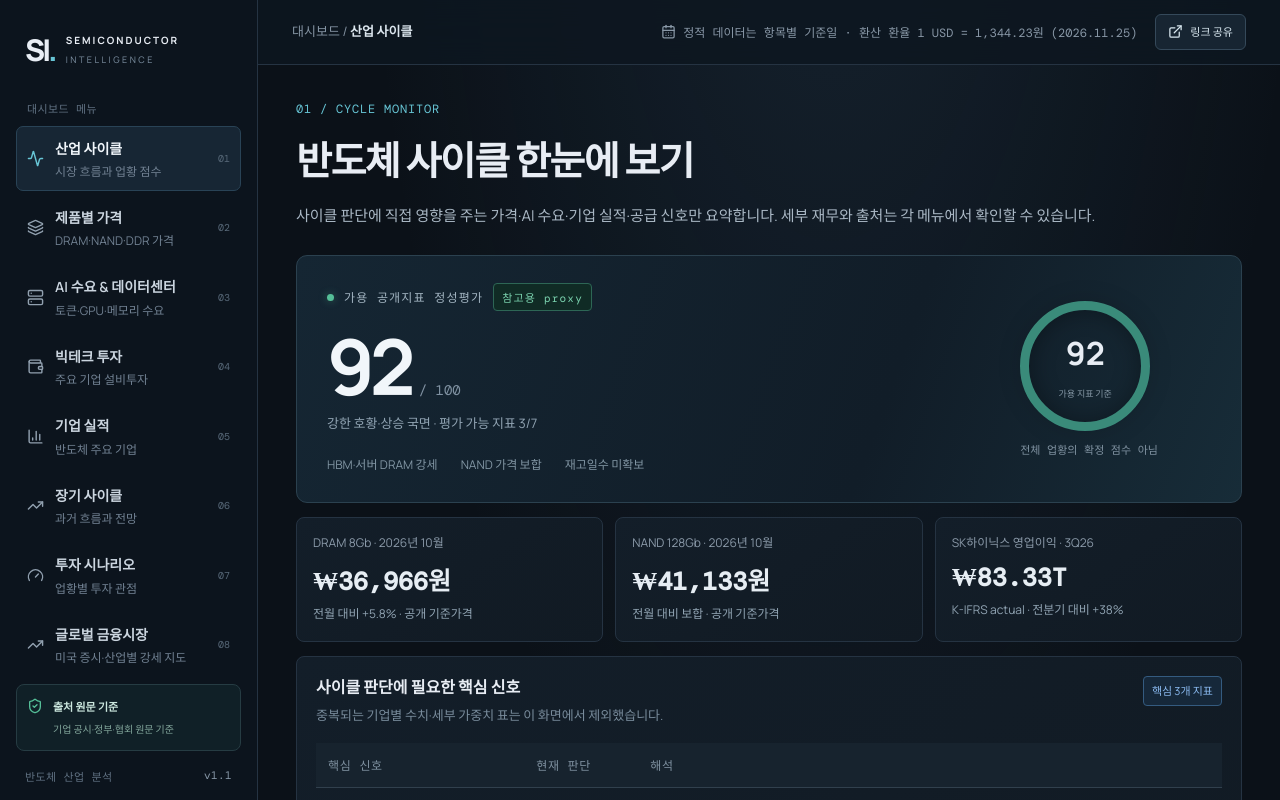
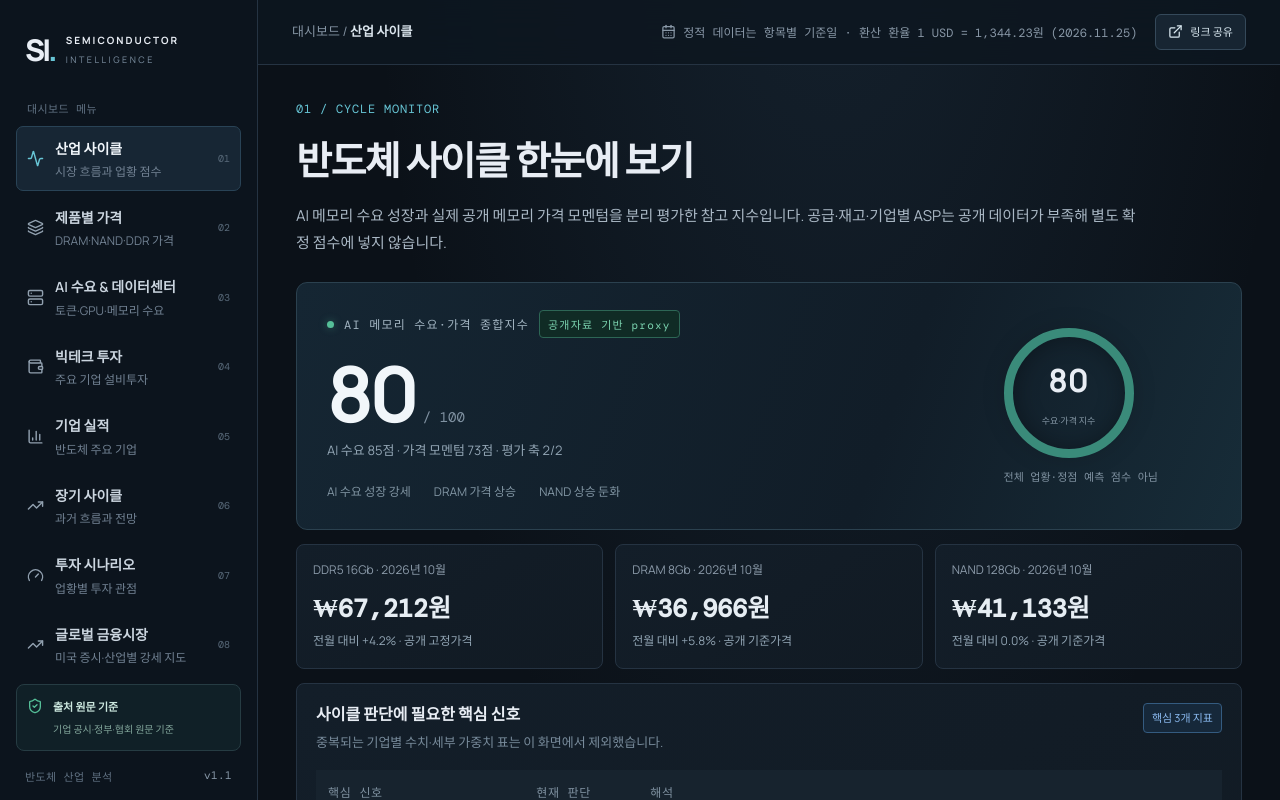
Before and after one commit to chs03220322-creator/semiconductor-intelligence, a React (Vite) app: page / in a window 1280 px wide. Shown: the top 800 px of the page. Built offline with nearby package versions, Linux system fonts and the light colour scheme.

Commit message:
Rework AI memory demand and pricing score methodology

```diff
--- a/src/App.tsx
+++ b/src/App.tsx
@@ -129,18 +129,35 @@ const supplierCapex=[
   {company:'Micron',period:'FY2026 Q4',quarter:'$10.77B',ytd:'$27.37B',definition:'Net CAPEX; FY2026 누계'}
 ];
 const FX_USDKRW=1344.23; // 2026-11-25 reference mid-market rate
-const memorySignals=[
-  {id:'server',name:'Server DDR5',baseWeight:25,score:93,direction:'상승 · 강한 수요',basis:'SK hynix 3Q26는 server DDR5 판매가 크게 늘었다고 공시했고, 삼성은 서버 수요가 전 응용처 가격을 끌어올렸다고 설명. 정부 공개 범용 DRAM 16Gb 기준가격은 Jun $40.0 → Sep $48.0, DRAM 8Gb는 Jul $24.0 → Oct $27.5(+5.8% MoM). 이 가격은 서버 전용 ASP가 아닌 범용 proxy.'},
-  {id:'pc',name:'PC DDR5',baseWeight:10,score:null,direction:'정량 미확보',basis:'PC 전용 DDR5 계약 ASP·출하량의 공개 시계열 미확보. 범용 DRAM 기준가격을 PC DDR5 가격으로 대체하지 않음.'},
-  {id:'ddr4',name:'DDR4',baseWeight:5,score:null,direction:'정량 미확보',basis:'DDR4 전용 고정거래가격·계약 ASP 시계열 미확보. DRAM 8Gb/16Gb 범용 지표를 DDR4 가격으로 간주하지 않음.'},
-  {id:'hbm',name:'HBM',baseWeight:25,score:98,direction:'초강세',basis:'SK hynix 3Q26 HBM4 출하 본격화, 4Q26 HBM4가 HBM3E를 출하량·매출에서 넘어 주력 제품이 될 전망, 2027~2028 생산능력의 50% 이상 장기계약 확보. IEA는 HBM 부족이 적어도 2027년 말까지 지속될 수 있다고 평가.'},
-  {id:'nand',name:'NAND',baseWeight:15,score:80,direction:'가격 보합',basis:'NAND 128Gb 정부 공개 기준가격은 Sep~Oct $30.6으로 보합. 가격 흐름과 기업의 NAND 사업·수요 관련 공식 코멘트만 참고하며 수출액은 점수 산정에서 제외.'},
-  {id:'inventory',name:'재고',baseWeight:10,score:null,direction:'재고일수 미확보',basis:'업체별 총 재고 잔액은 재무제표에 공개되나 DRAM/NAND 제품별·고객별 동일 기준 재고일수 시계열은 미확보. 점수에서 제외.'},
-  {id:'asp',name:'삼성·하이닉스 ASP',baseWeight:10,score:null,direction:'정성적 상승 신호 · 수치 미공개',basis:'삼성·SK의 제품별·회사별 ASP 증감률은 미공개. 분기 매출에는 가격·bit 출하·제품 믹스가 함께 반영되므로 ASP를 매출에서 역산하지 않음.'}
-];
-const scoreable=memorySignals.filter(x=>x.score!==null);
-const scoredBaseWeight=scoreable.reduce((s,x)=>s+x.baseWeight,0);
-const cycleScore=Math.round(scoreable.reduce((s,x)=>s+(x.score as number)*x.baseWeight,0)/scoredBaseWeight);
+// AI 메모리 사이클 점수: 공개 전망의 성장률과 실제 공개가격의 모멘텀을 분리해 계산
+const clampScore=(v:number)=>Math.max(0,Math.min(100,v));
+const growthPct=(start:number,end:number,years:number)=>(Math.pow(end/start,1/years)-1)*100;
+const growthScore=(cagr:number)=>clampScore(50+cagr*1.1);
+const priceMomentum=(values:number[])=>{
+ const avgMonthly=(Math.pow(values[values.length-1]/values[0],1/(values.length-1))-1)*100;
+ const latestMonthly=(values[values.length-1]/values[values.length-2]-1)*100;
+ return {avgMonthly,latestMonthly,score:clampScore(50+(avgMonthly*0.6+latestMonthly*0.4)*5.5)};
+};
+// AI 수요 축: wafer 투입량(학습+추론), Server DRAM bit, AI 서버 출하 전망
+const aiDramWaferCagr=growthPct(180+90,800+700,5);
+const aiNandWaferCagr=growthPct(20+72,29+197,5);
+const serverDramBitCagr=growthPct(164,269,2);
+const aiServerShipmentGrowth=30;
+const aiDemandScore=Math.round(
+ growthScore(aiDramWaferCagr)*0.35+
+ growthScore(aiNandWaferCagr)*0.15+
+ growthScore(serverDramBitCagr)*0.30+
+ growthScore(aiServerShipmentGrowth)*0.20
+);
+// 가격 축: DRAM 계열 80%, NAND 20%. 평균 월간 상승률 60% + 최신 월 상승률 40%
+const ddr5Momentum=priceMomentum([40,45,46.5,48,50]);
+const dram16Momentum=priceMomentum([40,45,46.5,48]);
+const dram8Momentum=priceMomentum([24,25,26,27.5]);
+const nandMomentum=priceMomentum([28.8,30.1,30.5,30.6,30.6]);
+const dramPriceScore=ddr5Momentum.score*0.40+dram16Momentum.score*0.35+dram8Momentum.score*0.25;
+const priceMomentumScore=Math.round(dramPriceScore*0.80+nandMomentum.score*0.20);
+// 수요가 가격보다 선행한다는 점을 반영하되, 가격이 확인되지 않은 수요만으로 과대평가하지 않도록 60:40
+const cycleScore=Math.round(aiDemandScore*0.60+priceMomentumScore*0.40);
 
 function Pill({children,tone='muted'}:{children:any;tone?:'muted'|'green'|'amber'|'blue'}){return <span className={'pill '+tone}>{children}</span>}
 function Title({eyebrow,title,desc}:{eyebrow:string;title:string;desc:string}){return <div className="section-title"><div className="eyebrow">{eyebrow}</div><h1>{title}</h1><p>{desc}</p></div>}
@@ -266,12 +283,12 @@ function TrendPanel({title,series,quarterHeaders,quarterRows,note,source}:{title
 function Overview({period,setPeriod}:{period:Period;setPeriod:(p:Period)=>void}){
  const data=period==='3Y'?market.slice(-3):period==='5Y'?market.slice(-5):market;
  return <>
-  <Title eyebrow="01 / CYCLE MONITOR" title="반도체 사이클 한눈에 보기" desc="사이클 판단에 직접 영향을 주는 가격·AI 수요·기업 실적·공급 신호만 요약합니다. 세부 재무와 출처는 각 메뉴에서 확인할 수 있습니다."/>
-  <div className="hero-score"><div className="score-main"><div className="score-label"><span className="live-dot"/> 가용 공개지표 정성평가 <Pill tone="green">참고용 proxy</Pill></div><div className="score-number">{cycleScore}<small>/ 100</small></div><p>강한 호황·상승 국면 · 평가 가능 지표 {scoreable.length}/{memorySignals.length}</p><div className="score-foot"><span>HBM·서버 DRAM 강세</span><span>NAND 가격 보합</span><span>재고일수 미확보</span></div></div><div className="score-gauge"><div className="gauge-ring"><div><strong>{cycleScore}</strong><span>가용 지표 기준</span></div></div><small>전체 업황의 확정 점수 아님</small></div></div>
+  <Title eyebrow="01 / CYCLE MONITOR" title="반도체 사이클 한눈에 보기" desc="AI 메모리 수요 성장과 실제 공개 메모리 가격 모멘텀을 분리 평가한 참고 지수입니다. 공급·재고·기업별 ASP는 공개 데이터가 부족해 별도 확정 점수에 넣지 않습니다."/>
+  <div className="hero-score"><div className="score-main"><div className="score-label"><span className="live-dot"/> AI 메모리 수요·가격 종합지수 <Pill tone="green">공개자료 기반 proxy</Pill></div><div className="score-number">{cycleScore}<small>/ 100</small></div><p>AI 수요 {aiDemandScore}점 · 가격 모멘텀 {priceMomentumScore}점 · 평가 축 2/2</p><div className="score-foot"><span>AI 수요 성장 강세</span><span>DRAM 가격 상승</span><span>NAND 상승 둔화</span></div></div><div className="score-gauge"><div className="gauge-ring"><div><strong>{cycleScore}</strong><span>수요·가격 지수</span></div></div><small>전체 업황·정점 예측 점수 아님</small></div></div>
   <div className="stats-grid three">
+   <Stat label="DDR5 16Gb · 2026년 10월" value="$50.0" sub="전월 대비 +4.2% · 공개 고정가격"/>
    <Stat label="DRAM 8Gb · 2026년 10월" value="$27.5" sub="전월 대비 +5.8% · 공개 기준가격"/>
-   <Stat label="NAND 128Gb · 2026년 10월" value="$30.6" sub="전월 대비 보합 · 공개 기준가격"/>
-   <Stat label="SK하이닉스 영업이익 · 3Q26" value="₩83.33T" sub="K-IFRS actual · 전분기 대비 +38%"/>
+   <Stat label="NAND 128Gb · 2026년 10월" value="$30.6" sub="전월 대비 0.0% · 공개 기준가격"/>
   </div>
   <div className="panel"><div className="panel-head"><div><h3>사이클 판단에 필요한 핵심 신호</h3><p>중복되는 기업별 수치·세부 가중치 표는 이 화면에서 제외했습니다.</p></div><Pill tone="blue">핵심 3개 지표</Pill></div>
    <Table headers={['핵심 신호','현재 판단','해석']} rows={[
@@ -280,7 +297,7 @@ function Overview({period,setPeriod}:{period:Period;setPeriod:(p:Period)=>void})
     ['NAND 가격','보합','NAND 128Gb 공개 기준가격은 9~10월 $30.6으로 횡보'],
     ['공급·재고','주의 관찰','증설 계획은 확인되나 제품별 재고일수·bit 공급량은 동일 기준 미확보']
    ]}/>
-   <Notice>{cycleScore}점은 현재 정량 점수를 확보한 Server DDR5·HBM·NAND 3개 지표의 가중 평균 참고값입니다. 전체 {memorySignals.length}개 지표 중 {memorySignals.length-scoreable.length}개가 미확보이므로 전체 업황 점수로 해석하거나 사이클 정점·하락 시점을 단정하지 않습니다.</Notice>
+   <Notice>기존 92점은 Server DDR5(93)·HBM(98)·NAND(80)만 가중 평균한 값으로 산술은 맞지만, AI 서버 출하·wafer·bit 수요 성장과 월별 가격 모멘텀을 직접 계산하지 않은 제한적 점수였습니다. 새 지수는 AI 수요 60%(DRAM wafer CAGR 35%, NAND wafer CAGR 15%, Server DRAM bit CAGR 30%, AI 서버 출하 성장 20%)와 가격 40%(DRAM 80%, NAND 20%)로 재산정합니다. 현재는 수요 ${aiDemandScore}점, 가격 ${priceMomentumScore}점, 종합 ${cycleScore}점입니다. 공급·재고·회사별 ASP는 비교 가능한 공개 시계열이 없어 제외했으므로 전체 업황 확정 점수로 보지 않습니다.</Notice>
   </div>
   <div className="period-bar"><div><b>글로벌 반도체 시장 규모</b><span>장기 사이클 확인용 · SIA 연간 actual</span></div><div className="segmented">{(['3Y','5Y','6Y'] as Period[]).map(p=><button className={period===p?'active':''} onClick={()=>setPeriod(p)} key={p}>{p}</button>)}</div></div>
   <div className="panel"><LineChart data={data} keyName="value" label="Global semiconductor sales · USD bn" height={190}/><Table headers={['연도','시장 매출','전년 대비']} rows={data.map((x)=>{const i=market.findIndex(m=>m.year===x.year);const previous=i>0?market[i-1]:null;return [x.year,'$'+x.value.toFixed(1)+'B',previous?((x.value/previous.value-1)*100).toFixed(1)+'%':'—'];})}/><Sources items={['SIA · 2025년 연간 글로벌 반도체 매출']}/></div>
@@ -302,12 +319,34 @@ function Pricing(){return <>
  </>;
 }
 function Demand(){return <>
- <Title eyebrow="03 / COMPUTE DEMAND" title="AI 수요 & 데이터센터" desc="AI 토큰·서버·메모리의 실제 수요 지표와 기관 전망만 간결하게 정리합니다. 자체 수요 예측과 계산식은 제외하고, 발표기관·기준일·전망치를 구분합니다."/>
+ <Title eyebrow="03 / COMPUTE DEMAND" title="AI 수요 & 데이터센터" desc="기관이 공개한 AI 서버·메모리 수요 전망과 가격 추세를 분리해 평가합니다. Actual·Estimate·Forecast를 구분하고 미확보 수치는 점수에 넣지 않습니다."/>
  <div className="stats-grid">
   <Stat label="2029년 AI 서버 DRAM wafer 수요" value="월 150만 장" sub="SUMCO 공개 전망 · 2024년 대비 약 5.6배"/>
   <Stat label="2029년 AI 서버 NAND wafer 수요" value="월 22.7만 장" sub="SUMCO 공개 전망 · 2024년 대비 약 2.5배"/>
   <Stat label="2027년 Server DRAM 수요" value="216bn Gb" sub="미래에셋증권 · 2026.10.06"/>
   <Stat label="2027년 AI 서버 출하 증가율" value="약 +30%" sub="TrendForce · 2026.11.16 전망"/>
+ </div>
+ <div className="panel">
+  <div className="panel-head"><div><h3>AI 수요·메모리 가격 정량 평가</h3><p>수요 전망과 실제 가격 흐름을 분리하고, 중복 집계는 피했습니다.</p></div><Pill tone="blue">산식 공개</Pill></div>
+  <div className="stats-grid three">
+   <Stat label="AI 수요 모멘텀" value={aiDemandScore+" / 100"} sub="DRAM·NAND wafer, Server DRAM bit, AI 서버 출하"/>
+   <Stat label="가격 상승 모멘텀" value={priceMomentumScore+" / 100"} sub="DRAM 가격 80% · NAND 가격 20%"/>
+   <Stat label="수요·가격 종합" value={cycleScore+" / 100"} sub="AI 수요 60% · 가격 40%"/>
+  </div>
+  <Table headers={["평가 항목","원자료 성장률","환산 점수","가중치"]} rows={[
+   ["AI 서버 DRAM wafer 수요 CAGR · 2024~2029",aiDramWaferCagr.toFixed(1)+"%",growthScore(aiDramWaferCagr).toFixed(0), "35%"],
+   ["AI 서버 NAND wafer 수요 CAGR · 2024~2029",aiNandWaferCagr.toFixed(1)+"%",growthScore(aiNandWaferCagr).toFixed(0), "15%"],
+   ["Server DRAM bit 수요 CAGR · 2026~2028",serverDramBitCagr.toFixed(1)+"%",growthScore(serverDramBitCagr).toFixed(0), "30%"],
+   ["AI 서버 출하 증가율 · 2027 전망",aiServerShipmentGrowth.toFixed(0)+"%",growthScore(aiServerShipmentGrowth).toFixed(0), "20%"]
+  ]}/>
+  <Table headers={["가격 지표","전체 구간 월평균","최근 월","가격 점수"]} rows={[
+   ["DDR5 16Gb",ddr5Momentum.avgMonthly.toFixed(1)+"%",ddr5Momentum.latestMonthly.toFixed(1)+"%",ddr5Momentum.score.toFixed(0)],
+   ["DRAM 16Gb",dram16Momentum.avgMonthly.toFixed(1)+"%",dram16Momentum.latestMonthly.toFixed(1)+"%",dram16Momentum.score.toFixed(0)],
+   ["DRAM 8Gb",dram8Momentum.avgMonthly.toFixed(1)+"%",dram8Momentum.latestMonthly.toFixed(1)+"%",dram8Momentum.score.toFixed(0)],
+   ["NAND 128Gb",nandMomentum.avgMonthly.toFixed(1)+"%",nandMomentum.latestMonthly.toFixed(1)+"%",nandMomentum.score.toFixed(0)]
+  ]}/>
+  <Notice>성장 점수는 0~100 범위에서 50점(중립) + CAGR×1.1로 환산합니다. 가격 점수는 평균 월간 상승률 60%와 최신 월 상승률 40%를 반영하고, 50점 + 월간 모멘텀×5.5로 환산합니다. 종합 점수는 수요 60%·가격 40%입니다. 이 환산계수와 가중치는 공개된 관측치를 비교하기 위한 내부 분석 규칙이지 통계적으로 검증된 예측모형은 아닙니다. DRAM·NAND wafer와 bit 수요는 기관 전망치이며 실적이 아닙니다. 가격은 정부 공개 기준가격으로, 서버 전용 계약 ASP와 동일하지 않습니다.</Notice>
+  <Sources items={["SUMCO · 4Q-2025 Results, pp.13-14 (2026-02-10)","미래에셋증권 · SK하이닉스 산업분석 (2026-10-06), 표 5","TrendForce · 2027년 AI 서버 출하 전망 (2026-11-16)","산업부 · 2026년 10월 ICT 수출입 동향 (2026-11-16)","산업부 · 2026년 10월 수출입 동향 (2026-11-16)"]}/>
  </div>
  <div className="panel"><h3>AI 서버용 DRAM wafer 수요 전망</h3><p className="muted">학습(Training)과 추론(Inference)의 월간 wafer 수요를 한 그래프에서 비교 · 단위: 천 장/월</p><MultiLineChart label="AI server DRAM wafer demand: Training and Inference" series={[{name:"Training (학습)",unit:"천 장/월",data:[{year:"2024",value:180},{year:"2025",value:360},{year:"2026",value:500},{year:"2027",value:620},{year:"2028",value:720},{year:"2029",value:800}]},{name:"Inference (추론)",unit:"천 장/월",data:[{year:"2024",value:90},{year:"2025",value:180},{year:"2026",value:280},{year:"2027",value:420},{year:"2028",value:570},{year:"2029",value:700}]}]}/><Notice>한 그래프 안에 학습과 추론을 서로 다른 색상의 선으로 표시합니다. SUMCO가 복수 조사기관 자료를 토대로 제시한 전망치이며 실적이 아닙니다.</Notice><Sources items={["SUMCO · 4Q-2025 Results, p.13 (2026-02-10)"]}/></div>
  <div className="panel"><h3>AI 서버용 NAND wafer 수요 전망</h3><p className="muted">학습(Training)과 추론(Inference)의 월간 wafer 수요를 한 그래프에서 비교 · 단위: 천 장/월</p><MultiLineChart label="AI server NAND wafer demand: Training and Inference" series={[{name:"Training (학습)",unit:"천 장/월",data:[{year:"2024",value:20},{year:"2025",value:25},{year:"2026",value:29},{year:"2027",value:30},{year:"2028",value:29},{year:"2029",value:29}]},{name:"Inference (추론)",unit:"천 장/월",data:[{year:"2024",value:72},{year:"2025",value:98},{year:"2026",value:128},{year:"2027",value:155},{year:"2028",value:176},{year:"2029",value:197}]}]}/><Notice>한 그래프 안에 학습과 추론을 서로 다른 색상의 선으로 표시합니다. SUMCO가 복수 조사기관 자료를 토대로 제시한 전망치이며 실적이 아닙니다.</Notice><Sources items={["SUMCO · 4Q-2025 Results, p.14 (2026-02-10)"]}/></div>
```
